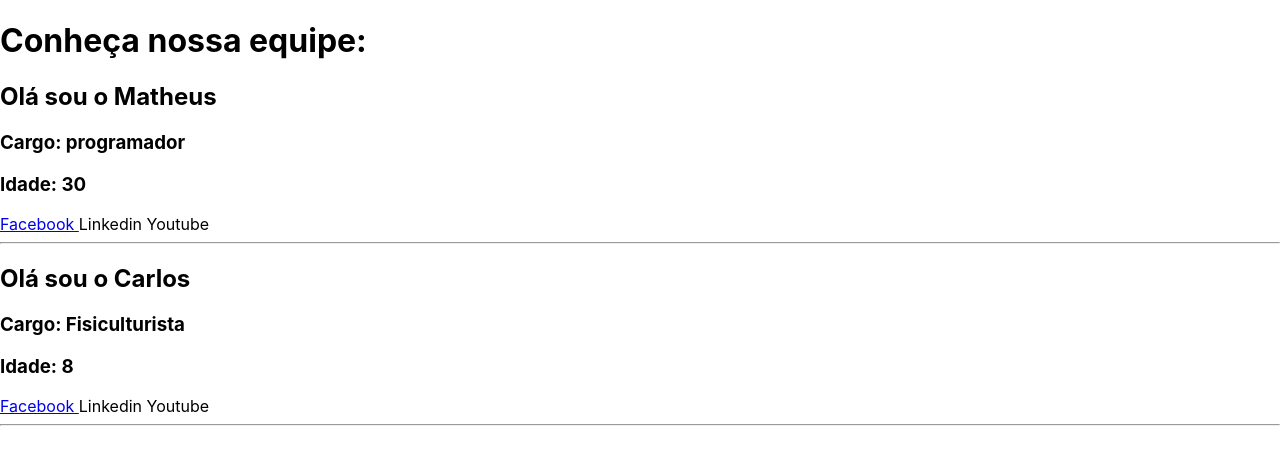
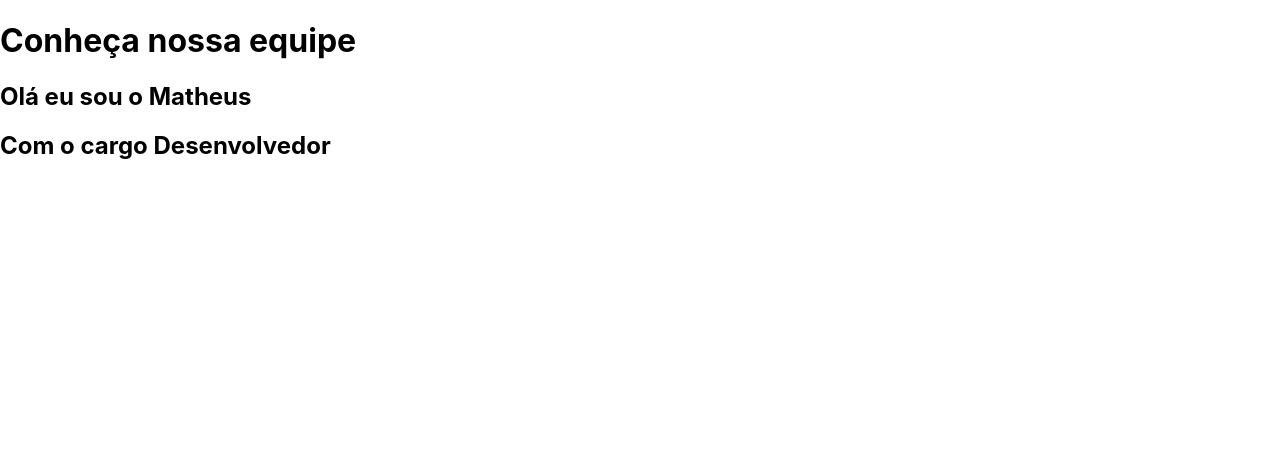
Before and after one commit to marinajulia/-study-site-react, a React (Create React App) app: page / in a window 1280 px wide. Shown: the top 464 px of the page. Built offline with nearby package versions, Linux system fonts and the light colour scheme.

Commit message:
chore: Using components

```diff
--- a/src/App.js
+++ b/src/App.js
@@ -1,41 +1,29 @@
-import React from 'react';
-const Equipe = (props) => {
-    return (
-        <div>
-            <Sobre nome={props.nome} cargo={props.cargo}
-                idade={props.idade} />
-            <Social facebook={props.facebook} />
-            <hr/>
-        </div>
-    );
+import React, { Component } from "react";
+
+class Equipe extends Component {
+    render() {
+        return (
+          <Sobre name={this.props.name} cargo={this.props.cargo}/>
+        );
+    }
 }
 
-const Sobre = (props) => {
-    return (
-        <div>
-            <h2>Olá sou o {props.nome}</h2>
-            <h3>Cargo: {props.cargo}</h3>
-            <h3>Idade: {props.idade}</h3>
-        </div>
-    );
-}
-
-const Social = (props) => {
-    return (
-        <div>
-            <a href={props.facebook}>Facebook </a>
-            <a>Linkedin </a>
-            <a>Youtube</a>
-        </div>
-    );
+class Sobre extends Component {
+    render() {
+        return (
+            <div>
+                <h2>Olá eu sou o {this.props.name}</h2>
+                <h2>Com o cargo {this.props.cargo}</h2>
+            </div>
+        );
+    }
 }
 
 function App() {
     return (
         <div>
-            <h1>Conheça nossa equipe:</h1>
-            <Equipe nome="Matheus" cargo="programador" idade="30" facebook="www.teste.com" />
-            <Equipe nome="Carlos" cargo="Fisiculturista" idade="8" facebook="www.teste.com" />
+            <h1>Conheça nossa equipe</h1>
+            <Equipe name="Matheus" cargo="Desenvolvedor" />
         </div>
     );
 }
```
Also changed, not shown: src/AppAntigo.js (added, +43 -0 lines).
